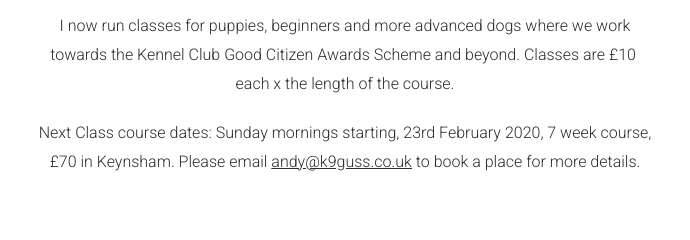
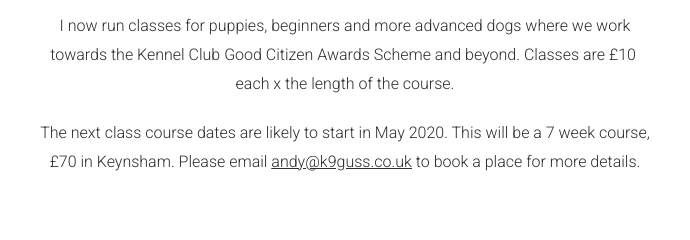
Before and after one commit to atommyb/k9guss, a plain HTML site: page index.html in a window 1280 px wide. Shown: the part 2700-2940 px from the top of the page, 295-985 px from the left. Drawn offline with Linux system fonts and the light colour scheme; a script that the page names is missing.

Commit message:
Update index.html

```diff
--- a/index.html
+++ b/index.html
@@ -130,7 +130,7 @@
                     <p>
                         <span>I now run classes for puppies, beginners and more advanced dogs where we work towards the Kennel Club Good Citizen Awards Scheme and beyond. Classes are £10&nbsp; each x the length of the course.</span>
                     </p>
-                    <p><span>Next Class course dates: Sunday mornings starting, 23rd February 2020, 7 week course, £70 in Keynsham. Please email <a href="mailto:andy@k9guss.co.uk">andy@k9guss.co.uk</a> to book a place for more details.</span></p>
+                    <p><span>The next class course dates are likely to start in May 2020. This will be a 7 week course, £70 in Keynsham. Please email <a href="mailto:andy@k9guss.co.uk">andy@k9guss.co.uk</a> to book a place for more details.</span></p>
                 </div>
             </div><!--
          --><div id="puppy_training" class="fr-widget fr-text fr-wf fr_text_dark_center fr_puppy_training">
```
